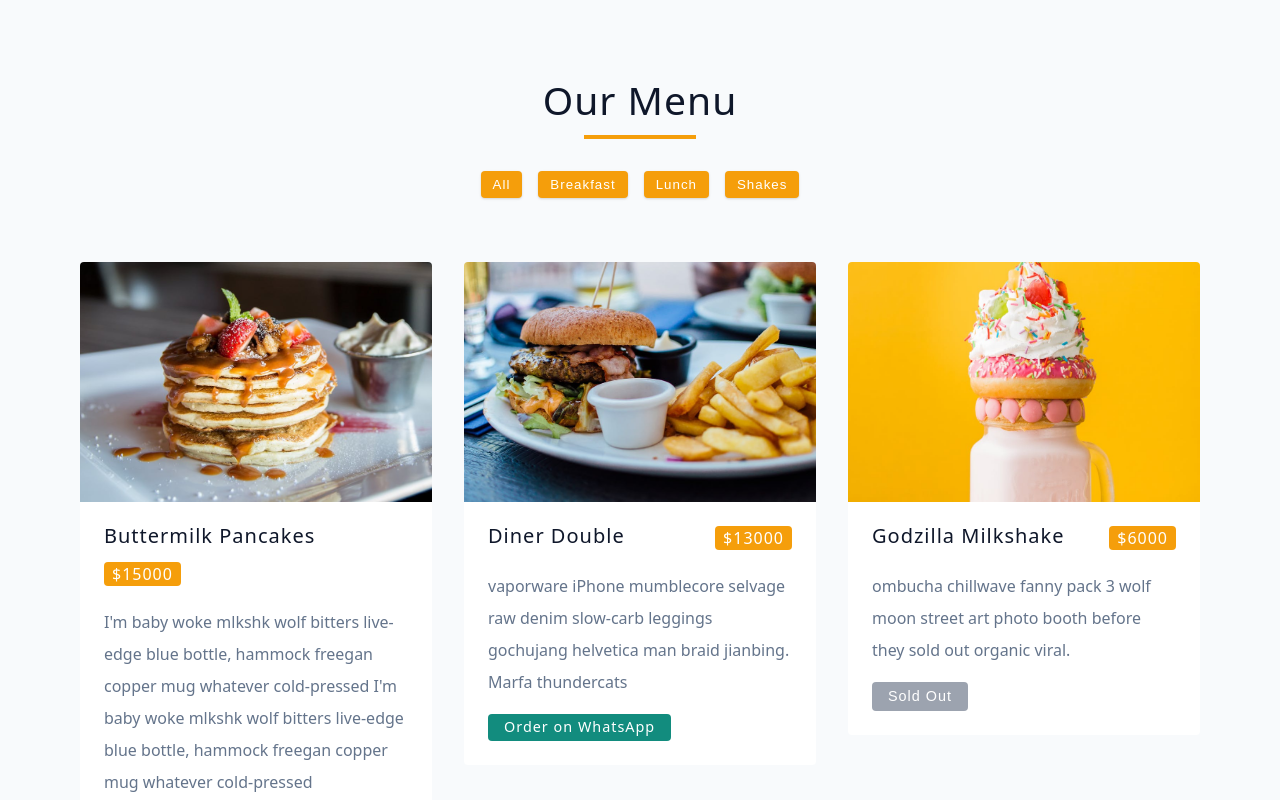
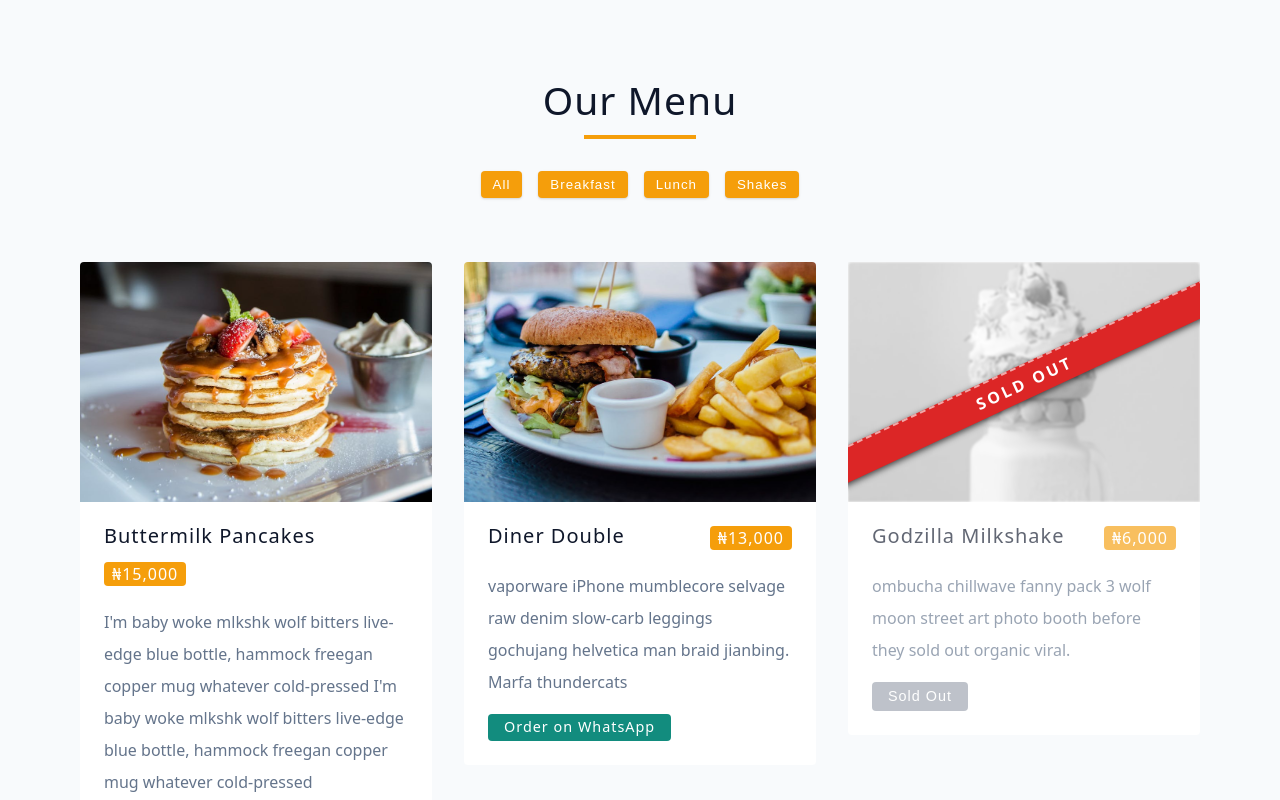
Before and after one commit to WGCDDNE123/Menu-Website, a React (Vite) app: page / in a window 1280 px wide. Shown: the top 800 px of the page. Built offline with nearby package versions, Linux system fonts and the light colour scheme.

Commit message:
Added sold-out feature and corrected a minor bug

```diff
--- a/src/MenuItem.jsx
+++ b/src/MenuItem.jsx
@@ -4,12 +4,15 @@ const MenuItem = ({ title, price, img, desc, available }) => {
   // console.log(title, price);
   const orderLink = buildOrderLink([{title, price}]);
   return (
-    <article className="menu-item">
-      <img src={img} alt={title} className="img" />
+    <article className={`menu-item ${available ? "" : "sold-out"}`}>
+      <div className="img-wrapper">
+        <img src={img} alt={title} className="img" />
+        {!available && <span className="sold-out-ribbon">SOLD OUT</span>}
+      </div>
       <div className="item-info">
         <header>
           <h5>{title}</h5>
-          <span className="item-price"> ${price} </span>
+          <span className="item-price"> {formatPrice(price)} </span>
         </header>
         <p className="item-text">{desc}</p>
 
--- a/src/config.js
+++ b/src/config.js
@@ -1,4 +1,4 @@
-export const BUSINESS_NAME = "Tiple-K Confectionaries";
+export const BUSINESS_NAME = "Triple-K Confectionaries";
 
 // Digits only: 234 + the number without its leading 0
 // e.g. 0801 234 5678 becomes 2348012345678
--- a/src/index.css
+++ b/src/index.css
@@ -56,18 +56,28 @@ html {
 
   /* box shadow*/
   --shadow-1: 0 1px 3px 0 rgba(0, 0, 0, 0.1), 0 1px 2px 0 rgba(0, 0, 0, 0.06);
-  --shadow-2: 0 4px 6px -1px rgba(0, 0, 0, 0.1),
-    0 2px 4px -1px rgba(0, 0, 0, 0.06);
-  --shadow-3: 0 10px 15px -3px rgba(0, 0, 0, 0.1),
-    0 4px 6px -2px rgba(0, 0, 0, 0.05);
-  --shadow-4: 0 20px 25px -5px rgba(0, 0, 0, 0.1),
-    0 10px 10px -5px rgba(0, 0, 0, 0.04);
+  --shadow-2:
+    0 4px 6px -1px rgba(0, 0, 0, 0.1), 0 2px 4px -1px rgba(0, 0, 0, 0.06);
+  --shadow-3:
+    0 10px 15px -3px rgba(0, 0, 0, 0.1), 0 4px 6px -2px rgba(0, 0, 0, 0.05);
+  --shadow-4:
+    0 20px 25px -5px rgba(0, 0, 0, 0.1), 0 10px 10px -5px rgba(0, 0, 0, 0.04);
 }
 
 body {
   background: var(--backgroundColor);
-  font-family: system-ui, -apple-system, BlinkMacSystemFont, 'Segoe UI', Roboto,
-    Oxygen, Ubuntu, Cantarell, 'Open Sans', 'Helvetica Neue', sans-serif;
+  font-family:
+    system-ui,
+    -apple-system,
+    BlinkMacSystemFont,
+    "Segoe UI",
+    Roboto,
+    Oxygen,
+    Ubuntu,
+    Cantarell,
+    "Open Sans",
+    "Helvetica Neue",
+    sans-serif;
   font-weight: 400;
   line-height: 1;
   color: var(--textColor);
@@ -329,7 +339,7 @@ ul {
   }
 }
 
-.order-btn{
+.order-btn {
   display: inline-block;
   margin-top: 1rem;
   padding: 0.4rem 1rem;
@@ -347,3 +357,35 @@ ul {
   background: #9ca3af;
   cursor: not-allowed;
 }
+
+.img-wrapper {
+  position: relative;
+  overflow: hidden; /*clips the ribbon at the card edges*/
+}
+
+/* grey out the sold-out card */
+.sold-out .img {
+  filter: grayscale(100%) blur(1px);
+  opacity: 0.6;
+}
+
+.sold-out .item-info {
+  opacity: 0.65;
+}
+
+/* the red diagonal banner */
+.sold-out-ribbon {
+  position: absolute;
+  top: 50%;
+  left: 50%;
+  width: 140%;
+  transform: translate(-50%, -50%) rotate(-25deg);
+  background: #dc2626;
+  color: #fff;
+  text-align: center;
+  padding: 0.5rem 0;
+  font-weight: 700;
+  letter-spacing: 3px;
+  border-top: 2px dashed rgba(255, 255, 255, 0.6);
+  box-shadow: 0 2px 6px rgba(0, 0, 0, 0.7);
+}
```
